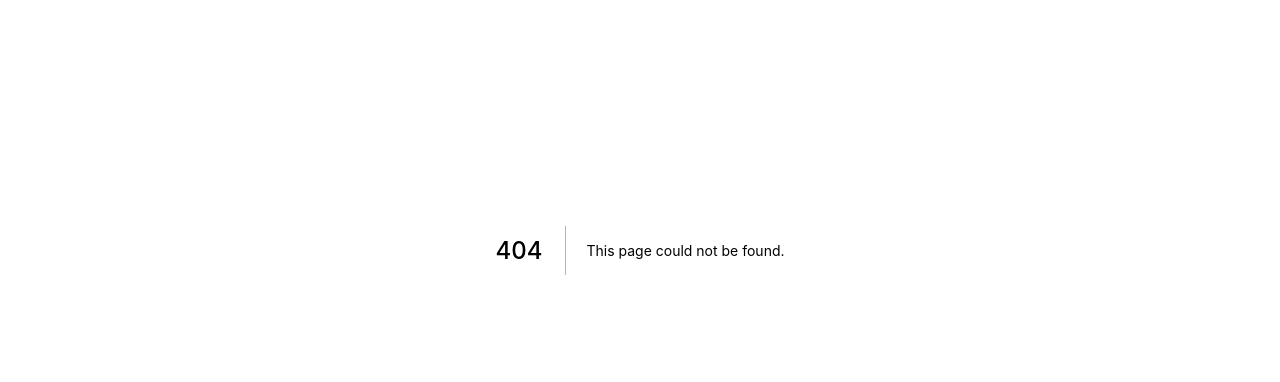
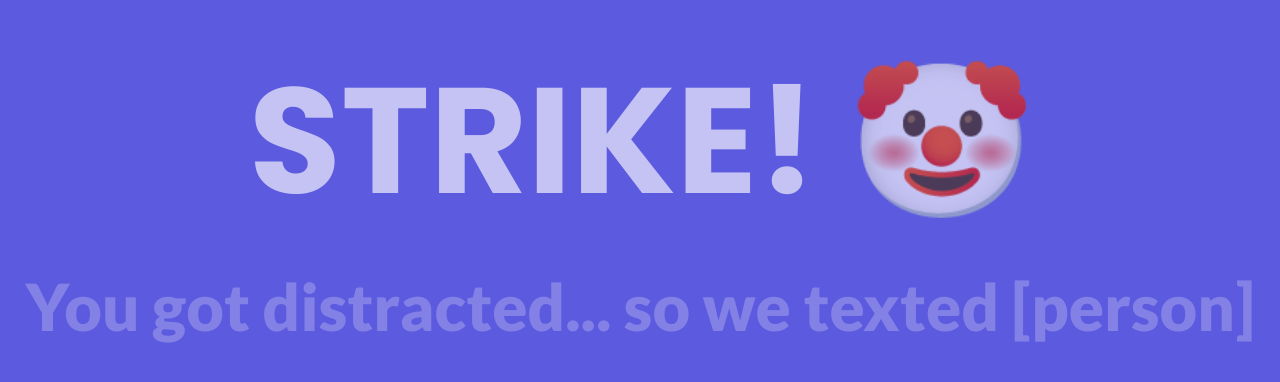
Before and after one commit to MiniHacks/aly, a Next.js app in the folder packages/frontend/: page /strike in a window 1280 px wide. Before the commit this address had no page. Shown: the part 150-532 px from the top of the page. Built offline with nearby package versions, Linux system fonts and the light colour scheme; a web font is replaced by a local one.

Commit message:
🤡 STRIKE 1: UR DED

```diff
--- /dev/null
+++ b/packages/frontend/pages/strike.tsx
@@ -0,0 +1,40 @@
+import type { NextPage } from "next";
+import { Box, Button, Heading, HStack, Text, VStack } from "@chakra-ui/react";
+import React, { useEffect, useState } from "react";
+import PageLayout from "../components/Layout/PageLayout";
+
+const Strike = (): JSX.Element => {
+  const [position, setPosition] = useState({ x: 0, y: 0 });
+
+  useEffect(() => {
+    const intervalId = setInterval(() => {
+      const x = Math.random() * 10 - 5;
+      const y = Math.random() * 10 - 5;
+      setPosition({ x: x as number, y: y as number });
+    }, 50);
+
+    return () => clearInterval(intervalId);
+  }, []);
+
+  return (
+    <VStack>
+      <Text
+        fontFamily={"Poppins"}
+        textAlign={"center"}
+        mt={"175px"}
+        fontSize={"150px"}
+        fontWeight={"700"}
+        color={"whiteAlpha.700"}
+        transform={`translate(${position.x}px, ${position.y}px)`}
+      >
+        STRIKE! 🤡
+      </Text>
+      <Text fontFamily={"Lato"} color={"whiteAlpha.400"} fontSize={"65px"}>
+        {" "}
+        You got distracted... so we texted [person]
+      </Text>
+    </VStack>
+  );
+};
+
+export default Strike;
```
